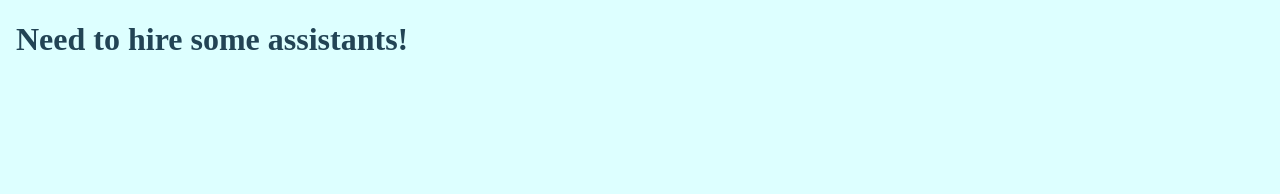
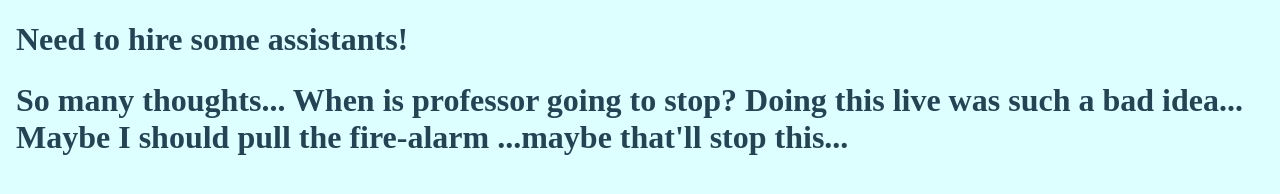
Before and after one commit to gcallah/SJCTalk, a plain HTML site: page index.html in a window 1280 px wide. Shown: the part 532-726 px from the top of the page. Drawn offline with Linux system fonts and the light colour scheme.

Commit message:
change 1
update

```diff
--- a/index.html
+++ b/index.html
@@ -23,6 +23,13 @@ src="https://upload.wikimedia.org/wikipedia/commons/thumb/5/57/Mapping_collabora
         <h2>
             Need to hire some assistants!
         </h2>
+
+		<h2>
+            So many thoughts...
+			When is professor going to stop? Doing this live was such a bad idea...
+			Maybe I should pull the fire-alarm ...maybe that'll stop this...
+        </h2>
+
     </body>
 
 
```
